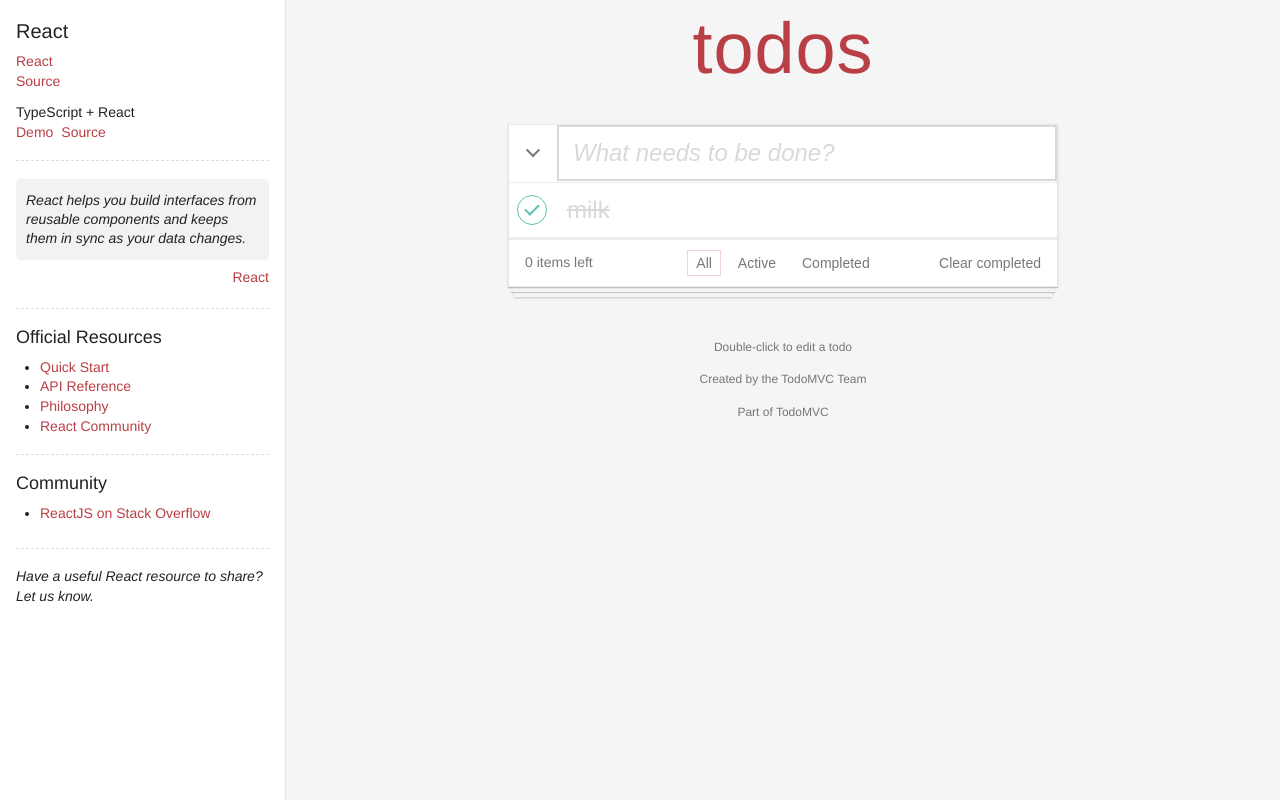
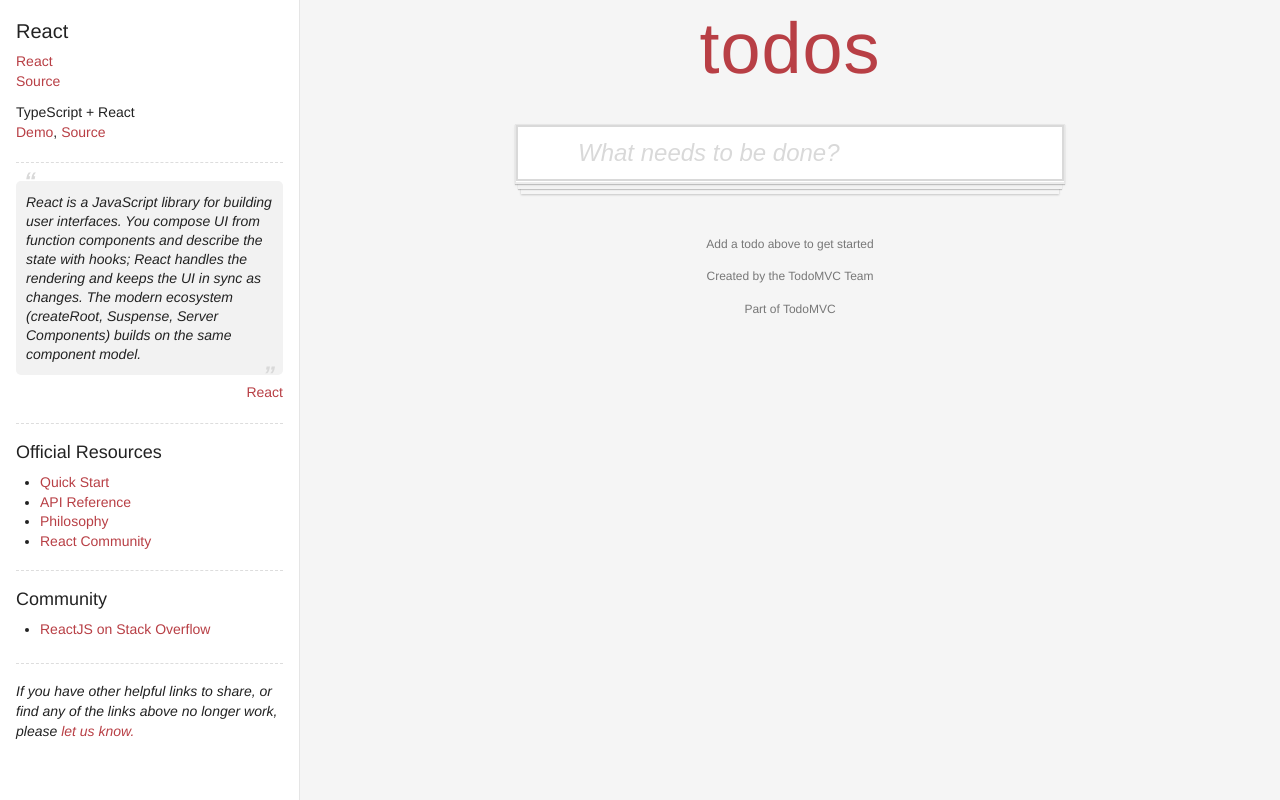
Before and after one commit to marilenamasala-alt/todomvc-react, a React (Vite) app: page / in a window 1280 px wide. Built offline with nearby package versions, Linux system fonts and the light colour scheme.

Commit message:
Build TodoMVC React app

```diff
--- a/src/App.jsx
+++ b/src/App.jsx
@@ -1,8 +1,6 @@
 import { useRef, useState } from 'react';
 
-const initialTodos = [
-  { id: 'sample-milk', text: 'milk', completed: true },
-];
+const initialTodos = [];
 
 export default function App() {
   const [todos, setTodos] = useState(initialTodos);
@@ -86,15 +84,18 @@
           <a className="sidebar-project-title" href="https://react.dev/">
             TypeScript + React
           </a>
-          <div>
-            <a href="https://react.dev/learn">Demo</a>
+          <div className="sidebar-project-links">
+            <a href="https://react.dev/learn">Demo</a>,{' '}
             <a href="https://github.com/facebook/react">Source</a>
           </div>
         </nav>
 
         <blockquote>
-          React helps you build interfaces from reusable components and keeps
-          them in sync as your data changes.
+          React is a JavaScript library for building user interfaces. You
+          compose UI from function components and describe the state with hooks;
+          React handles the rendering and keeps the UI in sync as changes. The
+          modern ecosystem (createRoot, Suspense, Server Components) builds on
+          the same component model.
         </blockquote>
         <p className="sidebar-credit">React</p>
 
@@ -116,7 +117,9 @@
         </section>
 
         <p className="sidebar-note">
-          Have a useful React resource to share? Let us know.
+          If you have other helpful links to share, or find any of the links
+          above no longer work, please{' '}
+          <a href="https://react.dev/community">let us know.</a>
         </p>
       </aside>
 
@@ -168,9 +171,9 @@
                   }
                 >
                   <div className="todo-item">
+                    {editingId !== todo.id && (
                       <input
                         type="checkbox"
-                      id={`todo-${todo.id}`}
                         checked={todo.completed}
                         aria-label={
                           todo.completed
@@ -179,6 +182,7 @@
                         }
                         onChange={() => toggleTodo(todo.id)}
                       />
+                    )}
                     {editingId === todo.id ? (
                       <input
                         className="todo-edit"
@@ -207,13 +211,12 @@
                         }}
                       />
                     ) : (
-                      <label
+                      <span
                         className="todo-text"
-                        htmlFor={`todo-${todo.id}`}
                         onDoubleClick={() => startEditing(todo)}
                       >
                         {todo.text}
-                      </label>
+                      </span>
                     )}
                   </div>
                 </li>
--- a/src/index.css
+++ b/src/index.css
@@ -22,7 +22,7 @@
 }
 
 .react-sidebar {
-  flex: 0 0 286px;
+  flex: 0 0 300px;
   padding: 16px;
   border-right: 1px solid #e5e5e5;
   background: #fff;
@@ -39,7 +39,7 @@
 }
 
 .sidebar-projects {
-  padding-bottom: 18px;
+  padding-bottom: 20px;
   border-bottom: 1px dashed #ddd;
 }
 
@@ -58,18 +58,35 @@
   color: #222;
 }
 
-.sidebar-projects div {
-  display: flex;
-  gap: 8px;
-}
-
 .react-sidebar blockquote {
+  position: relative;
   margin: 18px 0 8px;
   padding: 12px 10px;
   border-radius: 5px;
   background: #f2f2f2;
   font-style: italic;
   line-height: 1.35;
+}
+
+.react-sidebar blockquote::before,
+.react-sidebar blockquote::after {
+  position: absolute;
+  color: #d9d9d9;
+  font-size: 24px;
+  font-weight: 700;
+  line-height: 1;
+}
+
+.react-sidebar blockquote::before {
+  top: -12px;
+  left: 8px;
+  content: '\201C';
+}
+
+.react-sidebar blockquote::after {
+  right: 8px;
+  bottom: -12px;
+  content: '\201D';
 }
 
 .sidebar-credit {
@@ -102,6 +119,11 @@
   font-style: italic;
 }
 
+.sidebar-note a {
+  color: #b83f45;
+  text-decoration: none;
+}
+
 .main-content {
   display: flex;
   flex: 1;
@@ -112,6 +134,7 @@
 .todo-app {
   width: min(550px, calc(100% - 32px));
   max-width: 550px;
+  flex-shrink: 0;
   margin: 0 auto;
   padding-top: 12px;
 }
@@ -227,12 +250,15 @@
   min-width: 0;
 }
 
+.todo-list li.editing {
+  padding: 0;
+}
+
 .todo-edit {
   flex: 1;
-  width: auto;
+  width: 100%;
   min-width: 0;
-  height: 32px;
-  padding: 0 8px;
+  padding: 16px 20px 16px 58px;
   border: 0;
   background: #fff;
   color: #4d4d4d;
```
Lines whose indentation alone changed are shown as unchanged.
